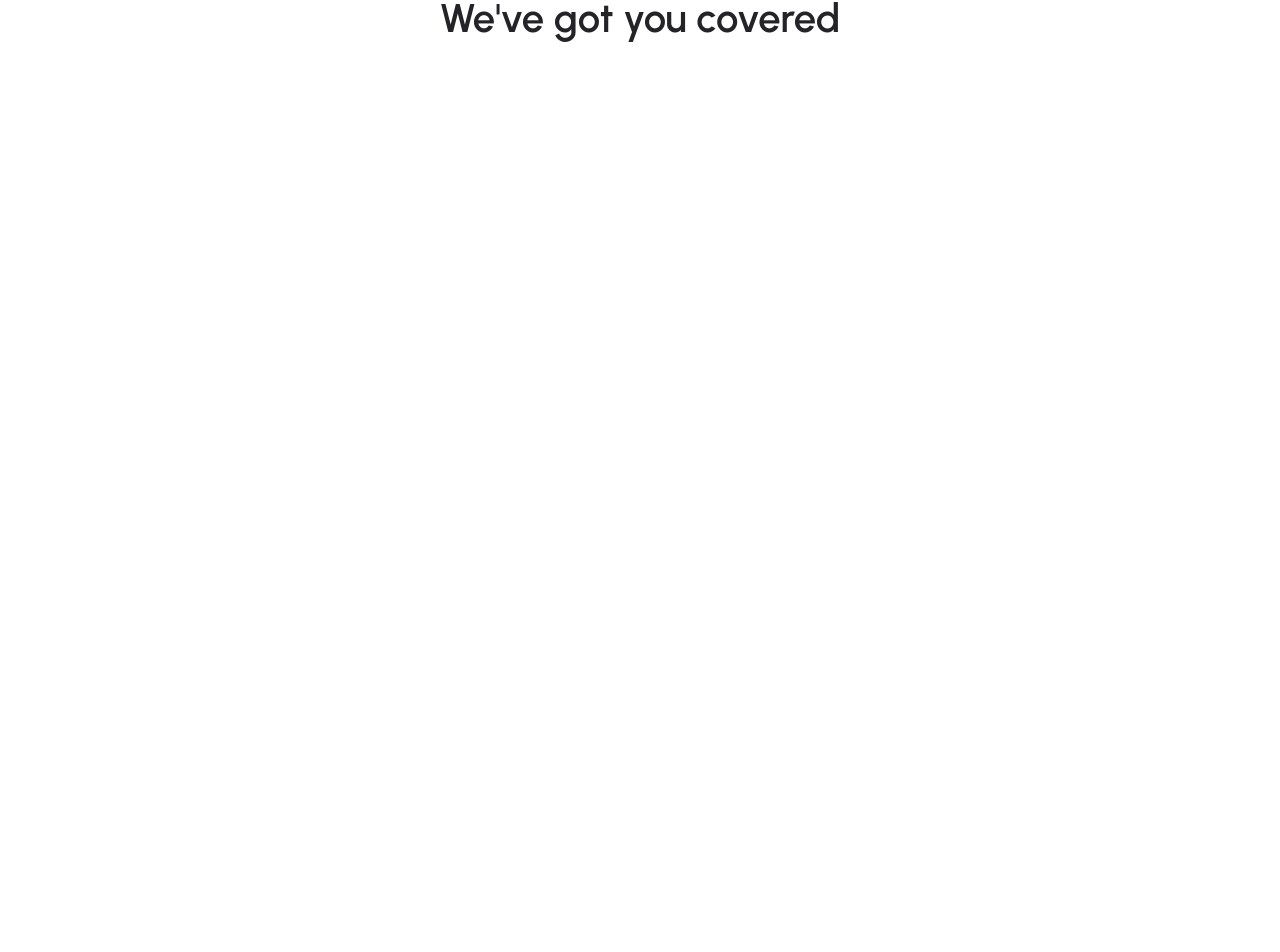
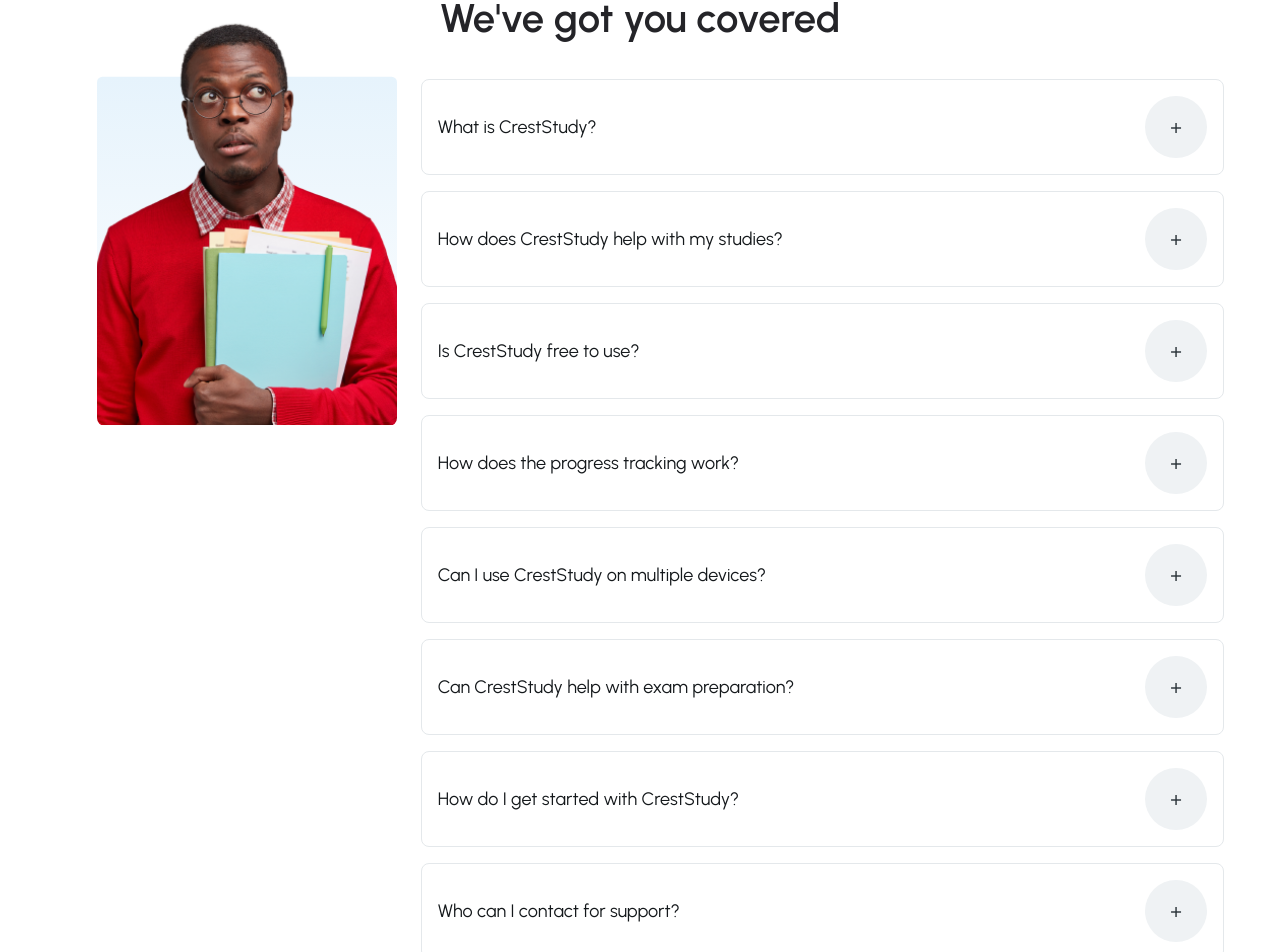
Before and after one commit to StudyCrest/CrestStudy-Web, a Next.js app: page / in a window 1280 px wide. Shown: the part 2896-3848 px from the top of the page. Before the commit the page ends 2951 px from the top, so only its background shows below. Built offline with nearby package versions, Linux system fonts and the light colour scheme.

Commit message:
work in progress on home page

```diff
--- a/src/app/page.tsx
+++ b/src/app/page.tsx
@@ -1,6 +1,7 @@
 "use client";
 
 import { Card } from "@/components/Card";
+import Faq from "@/components/Faq";
 import Feature from "@/components/Features";
 import Link from "@/components/Link";
 import { TitleName } from "@/components/SectionComp/TitleName";
@@ -180,6 +181,20 @@ export default function Home() {
             extraStyle="w-[420px]"
           />
         </div>
+        <div className="container mx-auto px-4 sm:px-6 lg:px-8 flex">
+          <div className="flex justify-end items-start -mt-14 w-[30%]">
+            <Image
+              src="/assets/faq.svg"
+              alt="CrestStudy FAQs"
+              width={300}
+              height={300}
+              className="rounded-lg"
+            />
+          </div>
+          <div className="w-[70%]">
+            <Faq />
+          </div>
+        </div>
       </section>
     </section>
   );
--- /dev/null
+++ b/src/components/Faq/FaqItem.tsx
@@ -0,0 +1,7 @@
+import FaqToggle from "./FaqToggle";
+
+const FaqItem = ({ question, answer }) => {
+  return <FaqToggle question={question} answer={answer} />;
+};
+
+export default FaqItem;
--- /dev/null
+++ b/src/components/Faq/FaqToggle.tsx
@@ -0,0 +1,48 @@
+import { useState } from "react";
+
+const FaqToggle = ({ question, answer }) => {
+  const [isOpen, setIsOpen] = useState(false);
+
+  return (
+    <div
+      className={`faq-item border mb-4 rounded-lg ${
+        isOpen
+          ? "bg-studycrest-15 border-studycrest-16"
+          : "bg-white border-studycrest-14"
+      }`}
+    >
+      <div
+        className="faq-question flex justify-between items-center p-4 cursor-pointer rounded"
+        onClick={() => setIsOpen(!isOpen)}
+      >
+        <h3
+          className={`text-studycrest-13 ${
+            isOpen ? "font-semibold" : "font-normal"
+          } text-lg leading-[20.16px]`}
+        >
+          {question}
+        </h3>
+        <span
+          className={`text-xl ${
+            isOpen
+              ? "bg-studycrest-primary text-white"
+              : "bg-studycrest-17 text-studycrest-18"
+          } w-[62px] h-[62px] flex justify-center items-center rounded-full`}
+        >
+          {isOpen ? "-" : "+"}
+        </span>
+      </div>
+      <div
+        className={`faq-answer overflow-hidden transition-all duration-300 text-left ${
+          isOpen ? "max-h-40 p-4" : "max-h-0"
+        }`}
+      >
+        <p className="text-studycrest-13 text-base font-normal leading-[27.52px]">
+          {answer}
+        </p>
+      </div>
+    </div>
+  );
+};
+
+export default FaqToggle;
--- /dev/null
+++ b/src/components/Faq/index.tsx
@@ -0,0 +1,14 @@
+import { faqs } from "@/data/faqs";
+import FaqItem from "./FaqItem";
+
+const Faq = () => {
+  return (
+    <div className="faq-container max-w-4xl mx-auto p-6">
+      {faqs.map((faq, index) => (
+        <FaqItem key={index} question={faq.question} answer={faq.answer} />
+      ))}
+    </div>
+  );
+};
+
+export default Faq;
--- /dev/null
+++ b/src/data/faqs.ts
@@ -0,0 +1,41 @@
+export const faqs = [
+  {
+    question: "What is CrestStudy?",
+    answer:
+      "CrestStudy is an academic tool designed to help students organize their study schedules, track their progress, and stay motivated to achieve their academic goals. We offer personalized study plans, daily reminders, and progress-tracking tools that help you study more effectively and efficiently.",
+  },
+  {
+    question: "How does CrestStudy help with my studies?",
+    answer:
+      "CrestStudy offers personalized study schedules based on your course load, regular reminders, progress tracking, and motivational tools like daily streaks and rewards to keep you on track. It's designed to reduce stress and improve your academic performance by keeping you organized.",
+  },
+  {
+    question: "Is CrestStudy free to use?",
+    answer: "Yes! CrestStudy offers a free version with essential features that help you plan and track your studies. There are also premium options for more enhanced features, but the core functionality remains free.",
+  },
+  {
+    question: "How does the progress tracking work?",
+    answer:
+      "CrestStudy tracks your completion of study sessions and updates your progress for each course. You'll also receive weekly reports on your overall progress, helping you visualize how much you've accomplished and where you need to improve.",
+  },
+  {
+    question: "Can I use CrestStudy on multiple devices?",
+    answer:
+      "No! You can't access CrestStudy across multiple devices yet; it is a mobile app and can only be assessed through your tablet and smartphone. This allows you to stay connected with your study schedule wherever you go.",
+  },
+  {
+    question: "Can CrestStudy help with exam preparation?",
+    answer:
+      "CrestStudy only helps you plan and set reminders for your study sessions to ensure you cover all the necessary course materials in time before exams so you're fully prepared.",
+  },
+  {
+    question: "How do I get started with CrestStudy?",
+    answer:
+      "We have made it very easy! Download CrestStudy on your Google or Apple Play Store, sign up on the app, create your study profile, and start achieving your academic goals with ease.",
+  },
+  {
+    question: "Who can I contact for support?",
+    answer:
+      "If you have any issues or need further assistance, you can reach out to our support team through our contact@creststudy.com, and we'll be happy to assist you.",
+  },
+];
--- a/tailwind.config.ts
+++ b/tailwind.config.ts
@@ -38,7 +38,12 @@ const config: Config = {
         "studycrest-10": "#E6F3FC99",
         "studycrest-11": "#E6F3FC",
         "studycrest-12": "#96A7B2",
-        "studycrest-13": "#14181B"
+        "studycrest-13": "#14181B",
+        "studycrest-14": "#E4E8EB",
+        "studycrest-15": "#E6F3FCB2",
+        "studycrest-16": "#93CDF0",
+        "studycrest-17": "#EFF2F4",
+        "studycrest-18": "#283136"
       },
       width: {
         xs: "20rem", // Custom width for extra small components
@@ -87,7 +92,8 @@ const config: Config = {
         urbanist: ["Urbanist", "sans-serif"],
       },
       backgroundImage: {
-        'custom-gradient': 'linear-gradient(180deg, #EFF2F4 0%, rgba(239, 242, 244, 0) 100%)',
+        "custom-gradient":
+          "linear-gradient(180deg, #EFF2F4 0%, rgba(239, 242, 244, 0) 100%)",
       },
     },
   },
```
Also changed, not shown: public/assets/faq.svg.
